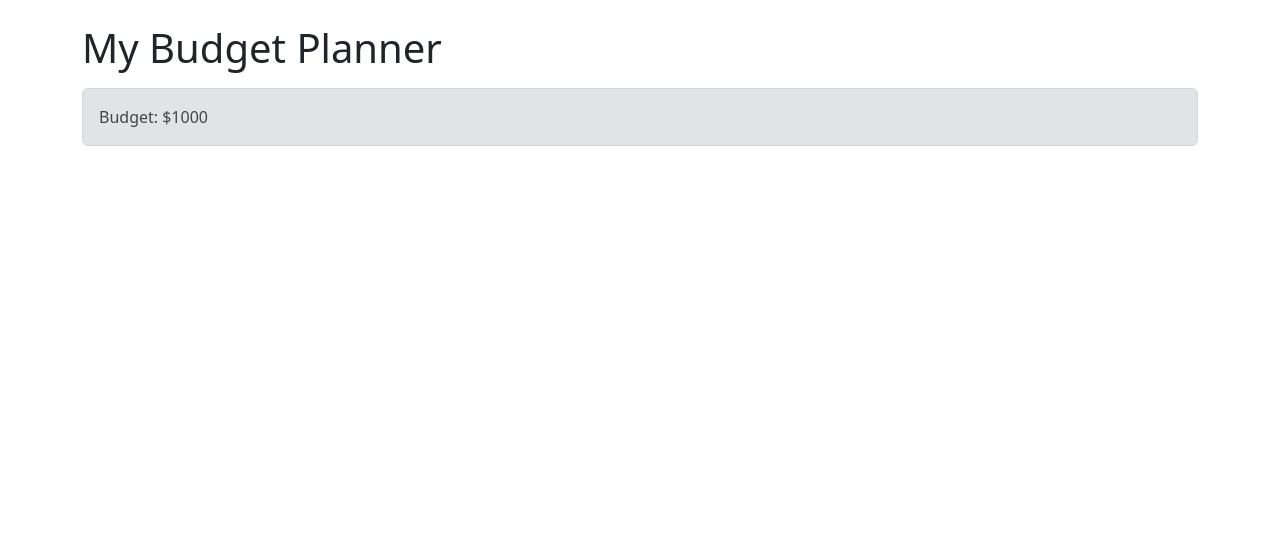
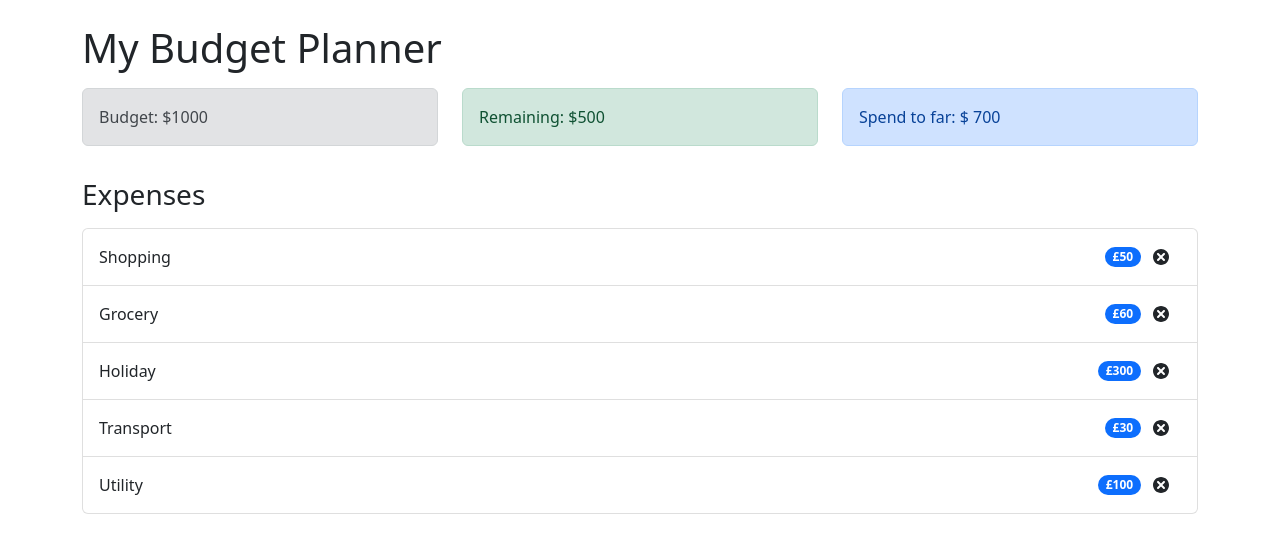
Before and after one commit to aneesh072/budget_tracker-React, a React (Create React App) app: page / in a window 1280 px wide. Shown: the top 552 px of the page. Built offline with nearby package versions, Linux system fonts and the light colour scheme.

Commit message:
Expense list component added

```diff
--- a/src/App.js
+++ b/src/App.js
@@ -1,6 +1,9 @@
 import React from 'react';
 import 'bootstrap/dist/css/bootstrap.min.css';
 import Budget from './components/Budget';
+import Remaining from './components/Remaining';
+import ExpenseTotal from './components/ExpenseTotal';
+import ExpenseList from './components/ExpenseList';
 
 const App = () => {
   return (
@@ -10,6 +13,18 @@ const App = () => {
         <div className="col-sm">
           <Budget />
         </div>
+        <div className="col-sm">
+          <Remaining />
+        </div>
+        <div className="col-sm">
+          <ExpenseTotal />
+        </div>
+      </div>
+      <h3 className="mt-3"> Expenses</h3>
+      <div className="row mt-3">
+        <div className="col-sm">
+          <ExpenseList />
+        </div>
       </div>
     </div>
   );
--- /dev/null
+++ b/src/components/ExpenseItem.js
@@ -0,0 +1,19 @@
+import React from 'react';
+import { TiDelete } from 'react-icons/ti';
+
+const ExpenseItem = (props) => {
+  const { name, id, cost } = props;
+  return (
+    <li className="list-group-item d-flex justify-content-between align-items-center">
+      {props.name}
+      <div>
+        <span className="badge rounded-pill text-bg-primary mt-2 ">
+          £{cost}
+        </span>
+        <TiDelete size="1.5em" className='m-2' />
+      </div>
+    </li>
+  );
+};
+
+export default ExpenseItem;
--- /dev/null
+++ b/src/components/ExpenseList.js
@@ -0,0 +1,21 @@
+import React from 'react';
+import ExpenseItem from './ExpenseItem';
+
+const ExpenseList = () => {
+  const expenses = [
+    { id: 123, name: 'Shopping', cost: 50 },
+    { id: 124, name: 'Grocery', cost: 60 },
+    { id: 125, name: 'Holiday', cost: 300 },
+    { id: 125, name: 'Transport', cost: 30 },
+    { id: 125, name: 'Utility', cost: 100 },
+  ];
+  return (
+    <ul className="list-group">
+      {expenses.map((expense) => (
+        <ExpenseItem id={expense.id} name={expense.name} cost={expense.cost} />
+      ))}
+    </ul>
+  );
+};
+
+export default ExpenseList;
```
